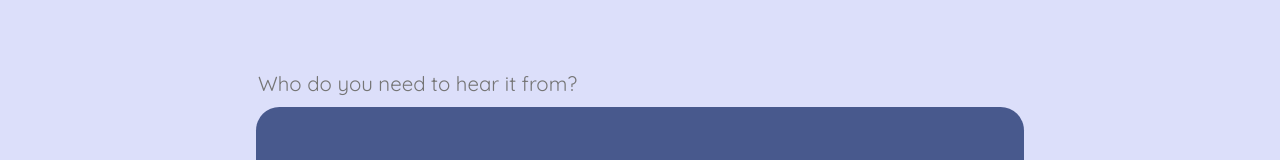
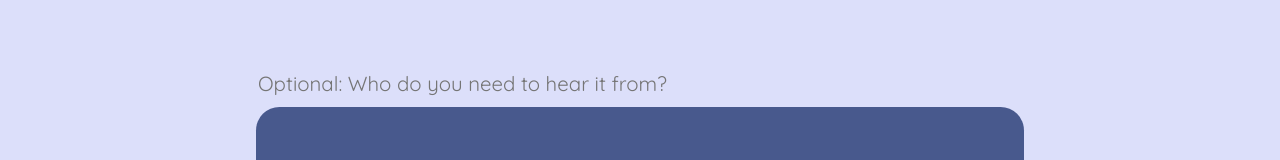
Before and after one commit to jewelcodes/the-yearn-vault, a React (Create React App) app in the folder frontend/: page /submit in a window 1280 px wide. Shown: the part 130-290 px from the top of the page. Built offline with nearby package versions, Linux system fonts and the light colour scheme.

Commit message:
message editor: allow submitting anonymous entries

```diff
--- a/frontend/src/components/MessageEditor.tsx
+++ b/frontend/src/components/MessageEditor.tsx
@@ -20,7 +20,7 @@ export default function MessageEditor(props:any) {
     return (
         <>
             <input name="color" id="color" type="hidden" value={color} />
-            <input name="sender" id="sender" required minLength={2} maxLength={20} autoComplete="off" placeholder="Who do you need to hear it from?" type="text" className="message-sender-input" />
+            <input name="sender" id="sender" maxLength={20} autoComplete="off" placeholder="Optional: Who do you need to hear it from?" type="text" className="message-sender-input" />
             <div className={c+color}>
                 <textarea name="message" id="message" required minLength={8} maxLength={100} placeholder="What do you need to hear?" className="message-text" onKeyDown={preventLineBreak} />
             </div>
```
